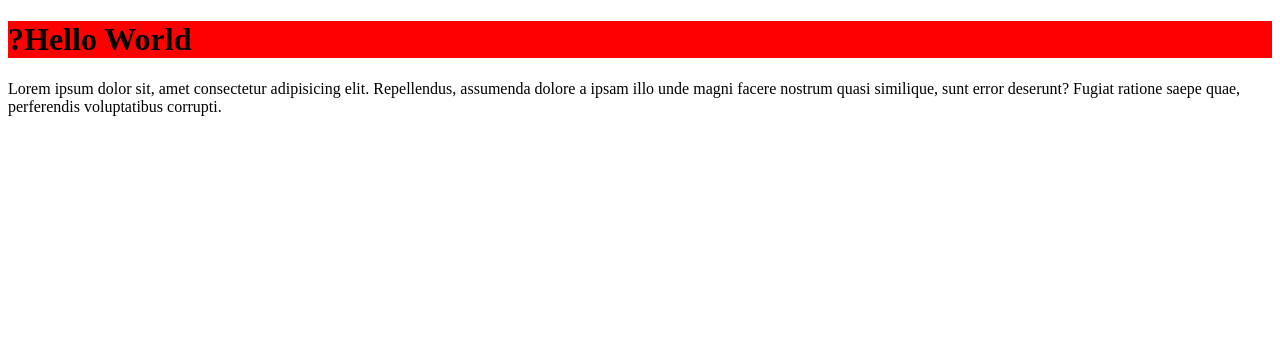
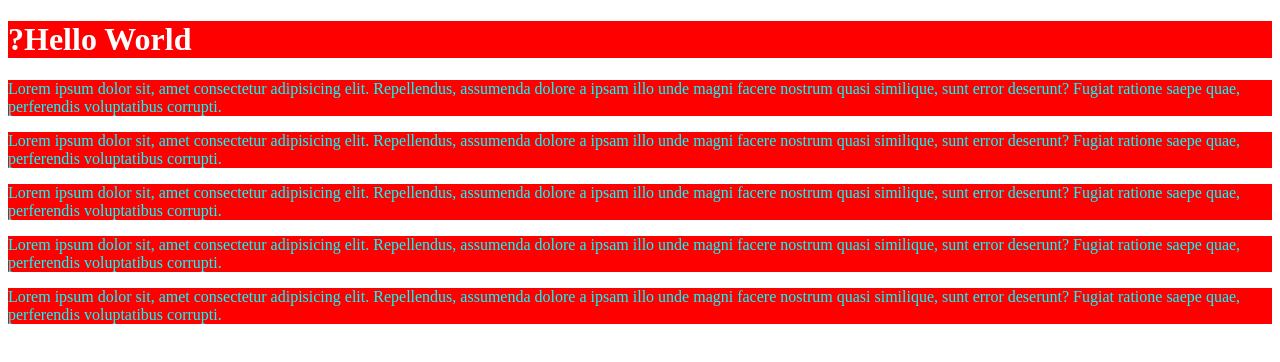
Before and after one commit to zvyyvn/testing-git-repo, a plain HTML site: page index.html in a window 1280 px wide. Drawn offline with Linux system fonts and the light colour scheme.

Commit message:
Home page done

```diff
--- a/index.html
+++ b/index.html
@@ -9,5 +9,13 @@
 <body>
     <h1>?Hello World</h1>
     <p>Lorem ipsum dolor sit, amet consectetur adipisicing elit. Repellendus, assumenda dolore a ipsam illo unde magni facere nostrum quasi similique, sunt error deserunt? Fugiat ratione saepe quae, perferendis voluptatibus corrupti.</p>
+
+    <p>Lorem ipsum dolor sit, amet consectetur adipisicing elit. Repellendus, assumenda dolore a ipsam illo unde magni facere nostrum quasi similique, sunt error deserunt? Fugiat ratione saepe quae, perferendis voluptatibus corrupti.</p>
+
+    <p>Lorem ipsum dolor sit, amet consectetur adipisicing elit. Repellendus, assumenda dolore a ipsam illo unde magni facere nostrum quasi similique, sunt error deserunt? Fugiat ratione saepe quae, perferendis voluptatibus corrupti.</p>
+
+    <p>Lorem ipsum dolor sit, amet consectetur adipisicing elit. Repellendus, assumenda dolore a ipsam illo unde magni facere nostrum quasi similique, sunt error deserunt? Fugiat ratione saepe quae, perferendis voluptatibus corrupti.</p>
+
+    <p>Lorem ipsum dolor sit, amet consectetur adipisicing elit. Repellendus, assumenda dolore a ipsam illo unde magni facere nostrum quasi similique, sunt error deserunt? Fugiat ratione saepe quae, perferendis voluptatibus corrupti.</p>
 </body>
 </html>
--- a/style.css
+++ b/style.css
@@ -1,3 +1,9 @@
 h1{
     background-color: red;
+    color: white;
 }
+
+p {
+    background-color: red;
+    color:aqua;
+}
```
